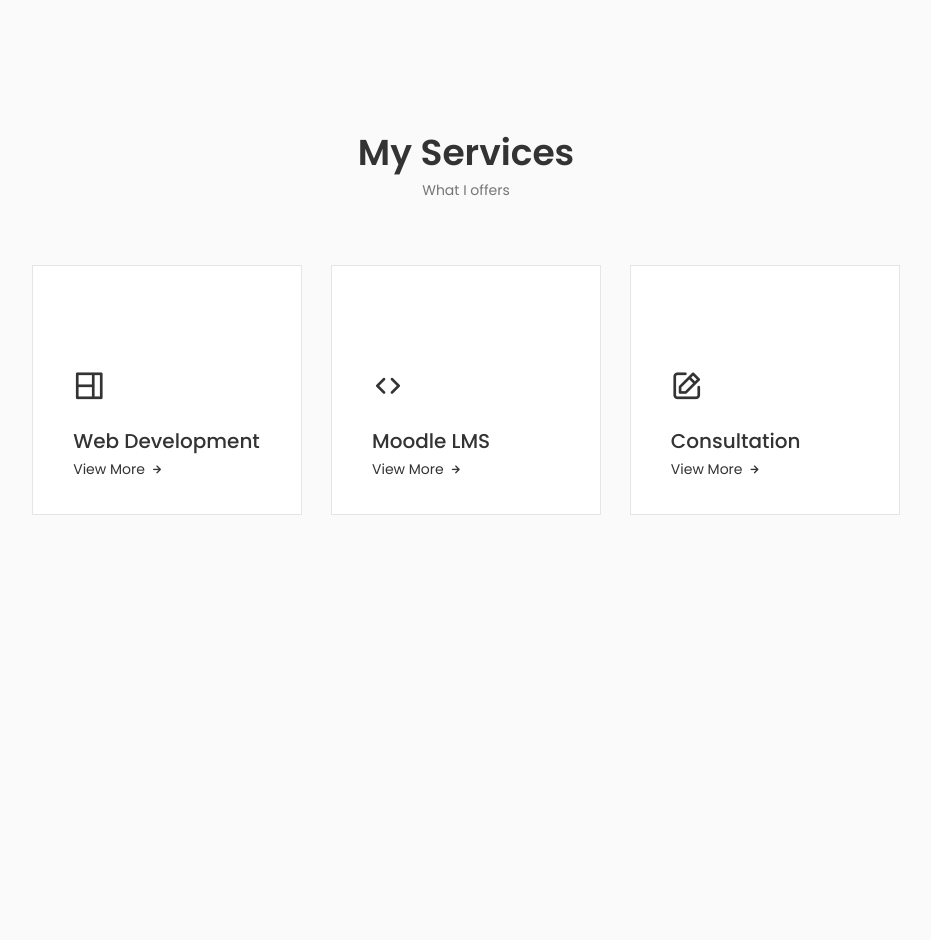
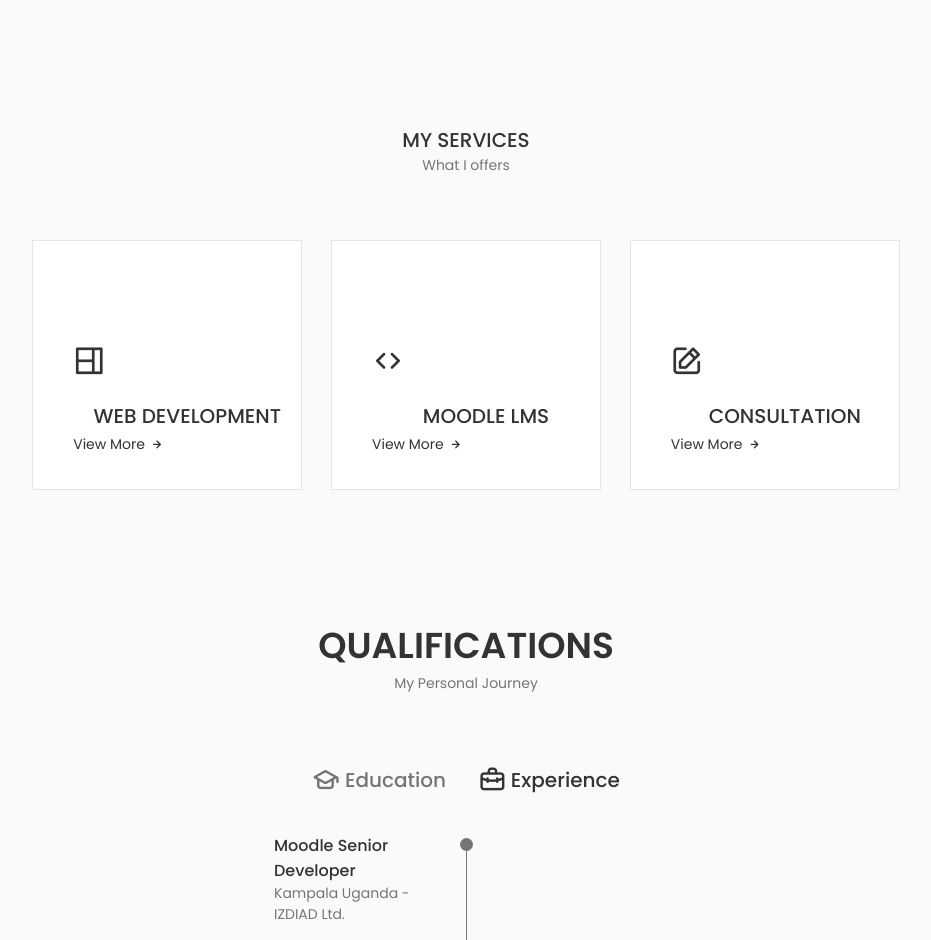
Before and after one commit to wabualela/cryptical-portfoilo, a React (Vite) app: page / in a window 1280 px wide. Shown: the part 1860-2800 px from the top of the page, without its empty margins (174-1105 px from the left). Before the commit the page ends 2407 px from the top, so only its background shows below. Built offline with nearby package versions, Linux system fonts and the light colour scheme; some icons are missing.

Commit message:
Qualifications sections finished

```diff
--- a/src/App.css
+++ b/src/App.css
@@ -114,24 +114,25 @@
 }
 
 /*=============== REUSABLE CSS CLASSES ===============*/
-.section {
+section {
   padding: 6rem 0 2rem;
-}
 
-.section-title {
-  font-size: var(--h1-font-size);
-  color: var(--title-color);
-}
+  .title {
+    font-size: var(--h1-font-size);
+    color: var(--title-color);
+    text-transform: uppercase;
+  }
 
-.section-subtitle {
-  display: block;
-  font-size: var(--small-font-size);
-  margin-bottom: 4rem;
-}
+  .subtitle {
+    display: block;
+    font-size: var(--small-font-size);
+    margin-bottom: 4rem;
+  }
 
-.section-title,
-.section-subtitle {
-  text-align: center;
+  .title,
+  .subtitle {
+    text-align: center;
+  }
 }
 
 /*=============== LAYOUT ===============*/
@@ -193,12 +194,12 @@
     margin: 0 0 var(--header-height) 0;
   }
 
-  .section {
+  section {
     padding: 2rem 0 4rem;
-  }
 
-  .section-subtitle {
-    margin-bottom: var(--mb-3);
+    .subtitle {
+      margin-bottom: var(--mb-3);
+    }
   }
 }
 
--- a/src/App.jsx
+++ b/src/App.jsx
@@ -3,6 +3,7 @@
 import About from "./components/about/About";
 import Header from "./components/header/Header";
 import Home from "./components/home/Home";
+import Qualifications from "./components/qualifications/Qualifications";
 import React from "react";
 import Services from "./components/services/Services";
 import Skills from "./components/skills/Skills";
@@ -16,6 +17,7 @@
         <About />
         <Skills />
         <Services />
+        <Qualifications />
       </main>
     </>
   );
--- a/src/components/about/About.jsx
+++ b/src/components/about/About.jsx
@@ -6,9 +6,9 @@
 import React from "react";
 
 const About = () => (
-  <section id="about" className="about section">
-    <h2 className="section-title">About ME</h2>
-    <p className="section-subtitle">My Introduction</p>
+  <section id="about" className="about">
+    <h2 className="title">About ME</h2>
+    <p className="subtitle">My Introduction</p>
 
     <div className="about-container container grid">
       <img src={AboutImg} alt="Wail Abualela" className="about-img" />
--- a/src/components/home/Home.jsx
+++ b/src/components/home/Home.jsx
@@ -1,12 +1,13 @@
+import "./Home.css";
+
+import Data from "./Data";
 import React from "react";
-import "./Home.css";
+import ScrollDown from "./ScrollDown";
 import Social from "./Social";
-import Data from "./Data";
-import ScrollDown from "./ScrollDown";
 
 const Home = () => {
   return (
-    <section className="home section" id="home">
+    <section className="home" id="home">
       <div className="home-container container grid">
         <div className="home-content grid">
           <Social />
--- /dev/null
+++ b/src/components/qualifications/Qualifications.css
@@ -0,0 +1,120 @@
+.qualifications {
+    .container {
+        max-width: 768px;
+        margin-right: auto;
+        margin-left: auto;
+    }
+
+    .tabs {
+        display: flex;
+        justify-content: center;
+        margin-bottom: var(--mb-2);
+    }
+
+    .qualifications-btn {
+        font-size: var(--h3-font-size);
+        font-weight: var(--font-medium);
+        color: var(--title-color);
+        cursor: pointer;
+        padding: 0 var(--mb-1);
+    }
+
+    .qualifications-btn:hover {
+        color: var(--text-color-dark);
+    }
+
+    .btn-active {
+        color: var(--text-color-dark);
+    }
+
+    .icon {
+        font-size: 1.8rem;
+        margin-right: 0.25rem;
+    }
+
+    .sections {
+        display: grid;
+        grid-template-columns: 0.5fr;
+        justify-content: center;
+    }
+
+    .content {
+        display: none;
+    }
+
+    .content-active {
+        display: block;
+    }
+
+    .data {
+        display: grid;
+        grid-template-columns: 1fr max-content 1fr;
+        column-gap: 1.5rem;
+    }
+
+    .qualification-title {
+        font-size: var(--normal-font-size);
+        font-weight: var(--font-medium);
+    }
+
+    .qualification-subtitle {
+        display: inline-block;
+        font-size: var(--small-font-size);
+        margin-bottom: var(--mb-1);
+    }
+
+    .calendar {
+        font-size: var(--small-font-size);
+    }
+
+    .rounder {
+        display: inline-block;
+        width: 13px;
+        height: 13px;
+        background-color: var(--text-color);
+        border-radius: 50%;
+    }
+
+    .line {
+        display: block;
+        width: 1px;
+        height: 100%;
+        background-color: var(--text-color);
+        transform: translate(6px, -7px);
+    }
+}
+
+/* BREAKPOINTS */
+/* For large devices */
+@media screen and (max-width: 992px) {}
+
+/* For medium devices */
+@media screen and (max-width: 768px) {
+    .qualifications {
+        .container {
+            margin-left: var(--mb-1-5);
+            margin-right: var(--mb-1-5);
+        }
+    }
+}
+
+@media screen and (max-width: 576px) {
+    .qualifications {
+        .sections {
+            grid-template-columns: initial;
+        }
+
+        .qualifications-btn {
+            margin: 0 var(--mb-0-75);
+        }
+    }
+}
+
+/* For small devices */
+@media screen and (max-width: 350px) {
+    .qualifications {
+        .data {
+            gap: 0.5rem;
+        }
+    }
+}
--- /dev/null
+++ b/src/components/qualifications/Qualifications.jsx
@@ -0,0 +1,147 @@
+import "./qualifications.css";
+
+import React, { useState } from "react";
+
+const Qualifications = () => {
+  const [active, setActive] = useState(true);
+  return (
+    <section id="qualifications" className="qualifications">
+      <h2 className="title">Qualifications</h2>
+      <p className="subtitle">My Personal Journey</p>
+
+      <div className="container">
+        <div className="tabs">
+          <span
+            role="button"
+            className={
+              active
+                ? "qualifications-btn btn-flex btn-active"
+                : "qualifications-btn btn-flex"
+            }
+            onClick={() => setActive(!active)}
+          >
+            <i className="uil uil-graduation-cap icon" />
+            Education
+          </span>
+
+          <span
+            role="button"
+            className={
+              active
+                ? "qualifications-btn btn-flex"
+                : "qualifications-btn btn-flex btn-active"
+            }
+            onClick={() => setActive(!active)}
+          >
+            <i className="uil uil-briefcase-alt icon" />
+            Experience
+          </span>
+        </div>
+
+        <div className="sections">
+          <div className={active ? "content content-active" : "content"}>
+            <Qualification
+              above={false}
+              title="Moodle Senior Developer"
+              subtitle="Kampala Uganda - IZDIAD Ltd."
+              years="2023 - Present"
+            />
+            <Qualification
+              above={true}
+              title="FullStack Developer"
+              subtitle="Remote - KHALIL PLATFORM"
+              years="2022 - 2022"
+            />
+            <Qualification
+              above={false}
+              title="FullStack Developer"
+              subtitle="Freelancer"
+              years="2022 - 2022"
+            />
+            <Qualification
+              above={true}
+              title="Moodle Developer"
+              subtitle="Innovative Solutions Ltd."
+              years="2017 - 2021"
+            />
+          </div>
+
+          <div className={active ? "content" : "content content-active"}>
+            <Qualification
+              above={true}
+              title="Moodle Senior Developer"
+              subtitle="Kampala Uganda - IZDIAD Ltd."
+              years="2023 - Present"
+            />
+            <Qualification
+              above={false}
+              title="FullStack Developer"
+              subtitle="Remote - KHALIL PLATFORM"
+              years="2022 - 2022"
+            />
+            <Qualification
+              above={true}
+              title="FullStack Developer"
+              subtitle="Freelancer"
+              years="2022 - 2022"
+            />
+            <Qualification
+              above={false}
+              title="Moodle Developer"
+              subtitle="Innovative Solutions Ltd."
+              years="2017 - 2021"
+            />
+          </div>
+        </div>
+      </div>
+    </section>
+  );
+};
+
+let Qualification = ({ title, subtitle, years, above }) => (
+  <div className="data">
+    {above && (
+      <>
+        <div></div>
+        <div>
+          <i className="rounder" />
+          <i className="line"/>
+        </div>
+      </>
+    )}
+
+    <div>
+      <h3 className="qualification-title">{title}</h3>
+      <p className="qualification-subtitle">{subtitle}</p>
+
+      <div className="calendar">
+        <i className="uil uil-calendar-alt" />
+        {years}
+      </div>
+    </div>
+
+    {!above && (
+      <div>
+        <span className="rounder"></span>
+        <span className="line"></span>
+      </div>
+    )}
+  </div>
+);
+
+let QualificationsBtn = ({ icon }, toggle, onClick) => (
+  <span
+    role="button"
+    className={
+      toggle
+        ? "qualifications-btn btn-flex btn-toggled"
+        : "qualifications-btn btn-flex"
+    }
+    onClick={onClick}
+  >
+    <i className={`uil ${icon} icon`} />
+    Education
+  </span>
+);
+
+export default Qualifications;
--- a/src/components/services/Services.jsx
+++ b/src/components/services/Services.jsx
@@ -4,9 +4,9 @@
 import Service from "./service";
 
 const Services = () => (
-  <section className="services section" id="services">
-    <h2 className="section-title">My Services</h2>
-    <p className="section-subtitle">What I offers</p>
+  <section className="services" id="services">
+    <h2 className="title">My Services</h2>
+    <p className="subtitle">What I offers</p>
 
     <div className="container grid">
       <Service name="Web Development" icon="uil-web-grid">
--- a/src/components/skills/Skills.jsx
+++ b/src/components/skills/Skills.jsx
@@ -7,9 +7,9 @@
 
 const Skills = () => {
   return (
-    <section className="skills section" id="skills">
-      <h2 className="section-title">Skills</h2>
-      <p className="section-subtitle">My Technical Level</p>
+    <section className="skills" id="skills">
+      <h2 className="title">Skills</h2>
+      <p className="subtitle">My Technical Level</p>
 
       <div className="skills-container container grid">
         <Frontend />
```
